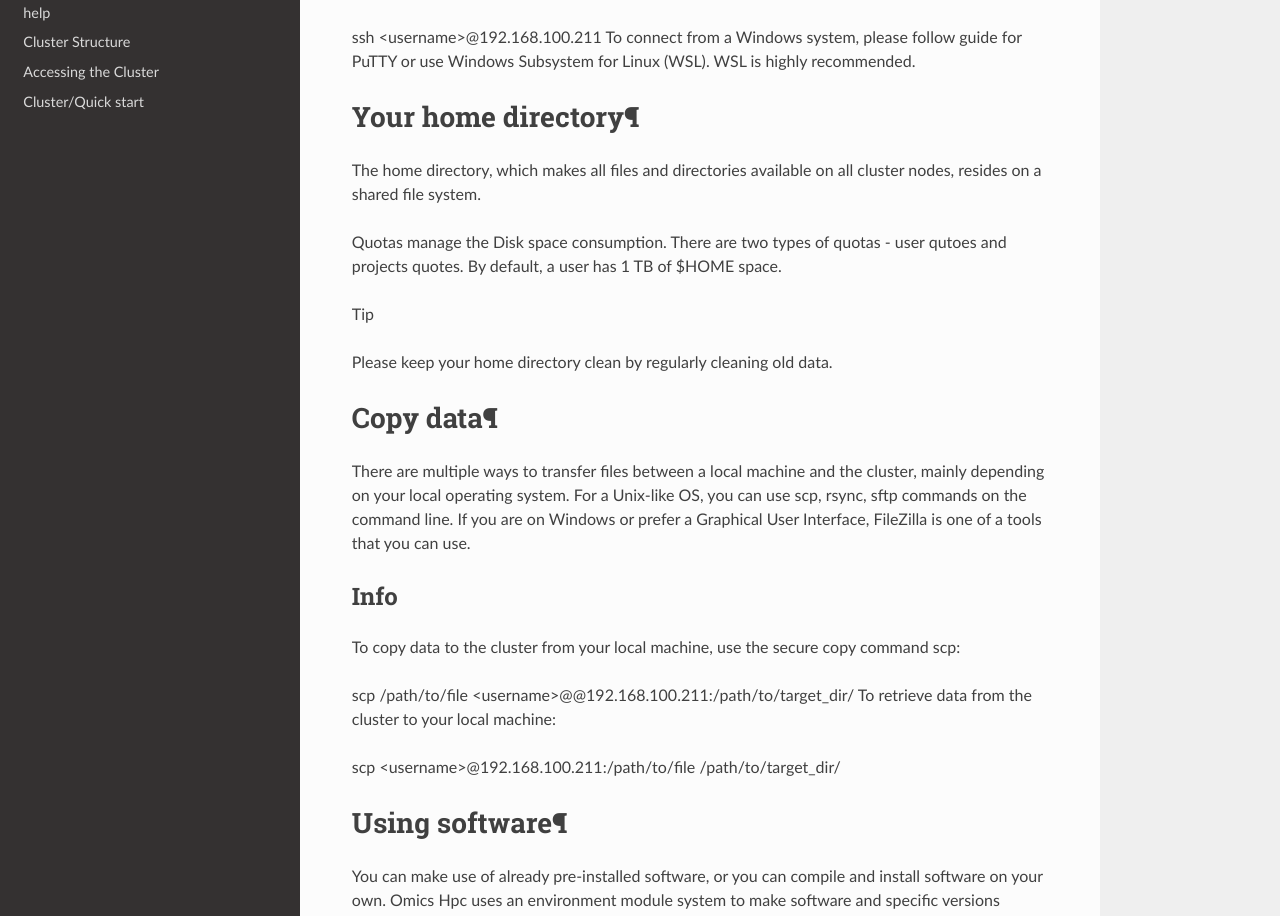
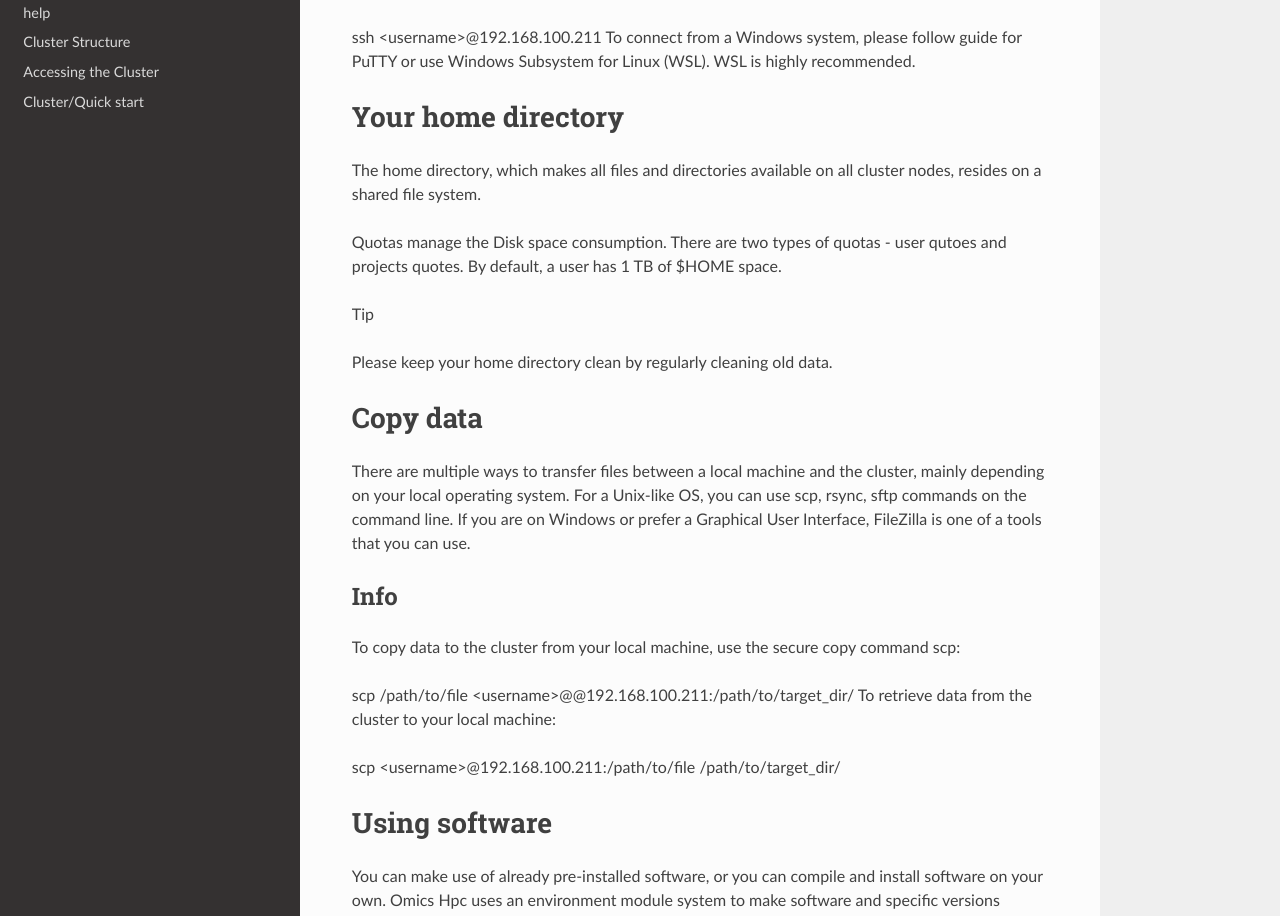
Before and after one commit to IPT-OMICS/IPT-OMICS, a Sphinx documentation site: the page built from docs/source/Cluster/Quickstart.rst, in a window 1280 px wide and 1400 px high, scrolled down 598 px. Shown: the part 162-1078 px from the top of the window. Built offline with Sphinx 7.4.7 and the Read the Docs theme 2.0.0, drawn with Linux system fonts in a browser that asks for light colours; pages that are not in the unit, such as notebooks, are missing from menus.

```diff
--- a/docs/source/Cluster/Quickstart.rst
+++ b/docs/source/Cluster/Quickstart.rst
@@ -24,8 +24,8 @@ To connect from a Unix-like system like Linux, macOS, WSL, use a Secure Shell Pr
 ssh <username>@192.168.100.211
 To connect from a Windows system, please follow guide for PuTTY  or use Windows Subsystem for Linux (WSL). WSL is highly recommended.
 
-Your home directory¶
-=====================
+Your home directory
+===================
 The home directory, which makes all files and directories available on all cluster nodes, resides on a shared file system.
 
 Quotas manage the Disk space consumption. There are two types of quotas - user qutoes  and projects quotes. By default, a user has 1 TB of $HOME space.
@@ -36,8 +36,8 @@ Please keep your home directory clean by regularly cleaning old data.
 
 
 
-Copy data¶
-=====================
+Copy data
+=========
 There are multiple ways to transfer files between a local machine and the cluster, mainly depending on your local operating system. For a Unix-like OS, you can use scp, rsync, sftp commands on the command line. If you are on Windows or prefer a Graphical User Interface, FileZilla  is one of a tools that you can use.
 
 Info
@@ -53,8 +53,8 @@ To retrieve data from the cluster to your local machine:
 
 scp <username>@192.168.100.211:/path/to/file /path/to/target_dir/
 
-Using software¶
-================
+Using software
+===============
 
 You can make use of already pre-installed software, or you can compile and install software on your own. Omics Hpc uses an environment module system to make software and specific versions available to users:
 
```
